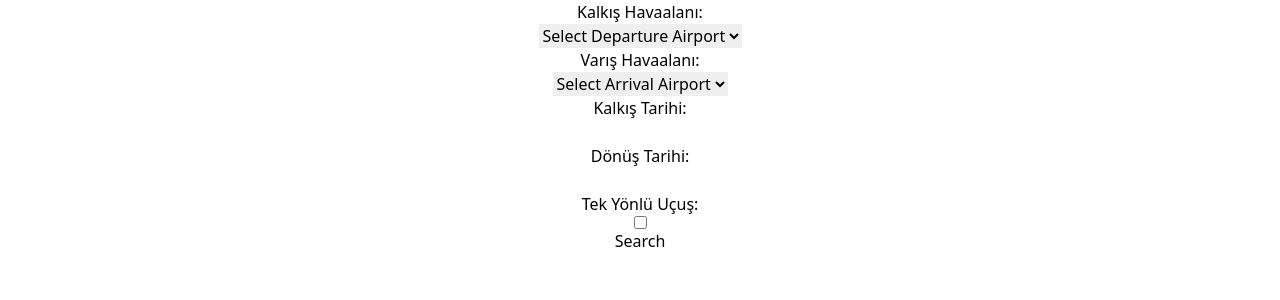
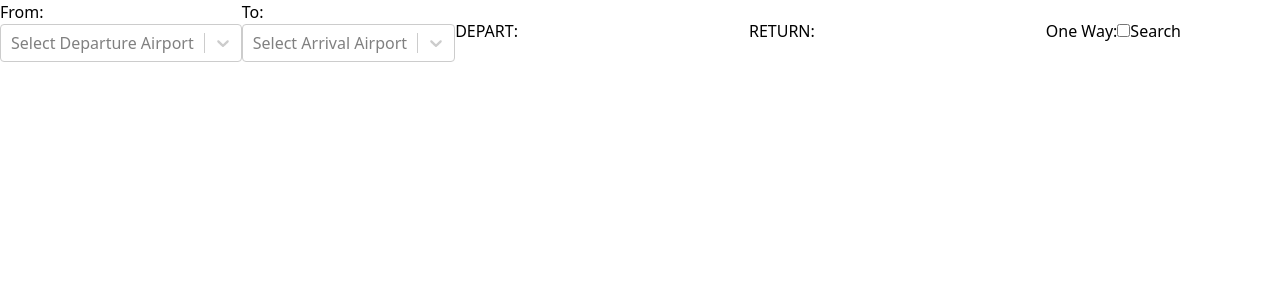
Before and after one commit to gokcetasci/flight-search-app, a React (Create React App) app: page / in a window 1280 px wide. Shown: the top 300 px of the page. Built offline with nearby package versions, Linux system fonts and the light colour scheme.

Commit message:
added react select component for input options

```diff
--- a/src/components/Search.jsx
+++ b/src/components/Search.jsx
@@ -1,6 +1,7 @@
 import React, { useState } from "react";
 import DatePicker from "react-datepicker";
 import "react-datepicker/dist/react-datepicker.css";
+import Select from "react-select";
 import Data from "../api/Data.json";
 import FlightList from "./FlightList";
 
@@ -30,59 +31,66 @@ const Search = () => {
     setSearchResults(filteredFlights);
   };
 
+  // react-select options
+  const airportOptions = Data.airports.map((airport) => ({
+    label: airport.city,
+    value: airport.code,
+  }));
+
   return (
-    <div style={{ display: "flex", flexDirection: "column", alignItems: "center" }}>
-      <label>Kalkış Havaalanı:</label>
-      <select
-        value={departureAirport}
-        onChange={(e) => setDepartureAirport(e.target.value)}
-      >
-        <option value="">Select Departure Airport</option>
-        {Data.airports.map((airport) => (
-          <option key={airport.code} value={airport.code}>
-            {airport.city}
-          </option>
-        ))}
-      </select>
+    <div className="container flex items-center">
+      <div>
+        <label>From:</label>
+        <Select
+          options={airportOptions}
+          value={airportOptions.find((option) => option.value === departureAirport)}
+          onChange={(selectedOption) => setDepartureAirport(selectedOption.value)}
+          placeholder="Select Departure Airport"
+        />
+      </div>
 
-      <label>Varış Havaalanı:</label>
-      <select
-        value={arrivalAirport}
-        onChange={(e) => setArrivalAirport(e.target.value)}
-      >
-        <option value="">Select Arrival Airport</option>
-        {Data.airports.map((airport) => (
-          <option key={airport.code} value={airport.code}>
-            {airport.city}
-          </option>
-        ))}
-      </select>
+      <div>
+        <label>To:</label>
+        <Select
+          options={airportOptions}
+          value={airportOptions.find((option) => option.value === arrivalAirport)}
+          onChange={(selectedOption) => setArrivalAirport(selectedOption.value)}
+          placeholder="Select Arrival Airport"
+        />
+      </div>
 
-      <label>Kalkış Tarihi:</label>
+      <div>
+        <label>DEPART:</label>
         <DatePicker
           selected={departureDate}
           onChange={(date) => setDepartureDate(date)}
           dateFormat="dd-MM-yyyy"
         />
 
-      <label>Dönüş Tarihi:</label>
+        <label>RETURN:</label>
         <DatePicker
           selected={returnDate}
           onChange={(date) => setReturnDate(date)}
           dateFormat="dd-MM-yyyy"
           disabled={oneWay}
+          minDate={departureDate}
         />
+      </div>
 
-      <label>Tek Yönlü Uçuş:</label>
+      <div>
+        <label>One Way:</label>
         <input
           type="checkbox"
           checked={oneWay}
           onChange={(e) => setOneWay(e.target.checked)}
         />
+      </div>
 
+      <div>
         <button onClick={handleSearch}>Search</button>
+      </div>
 
-        <FlightList searchResults={searchResults}/>
+      <FlightList searchResults={searchResults} />
     </div>
   );
 };
```
Lines whose indentation alone changed are shown as unchanged.
